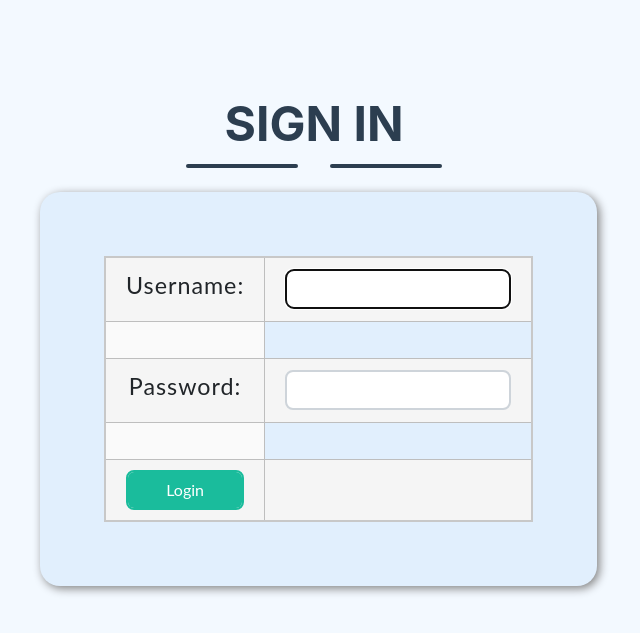
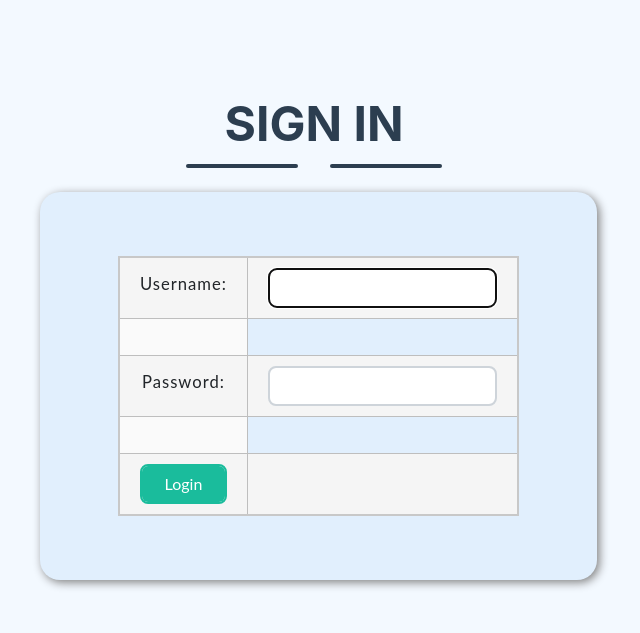
Before and after one commit to ericmiranda7/covidms, a Django app: page /login/ in a window 1280 px wide. Shown: the part 72-705 px from the top of the page, without its empty margins (326-966 px from the left). Run offline with Django 3.2, Linux system fonts and the light colour scheme; some libraries are stand-ins or nearby versions.

Commit message:
reduce label size

```diff
--- a/static/css/styles.css
+++ b/static/css/styles.css
@@ -141,7 +141,7 @@
 
 
 label{
-	font-size: 140%;
+	font-size: 100%;
 }
 input,
 select{
```
